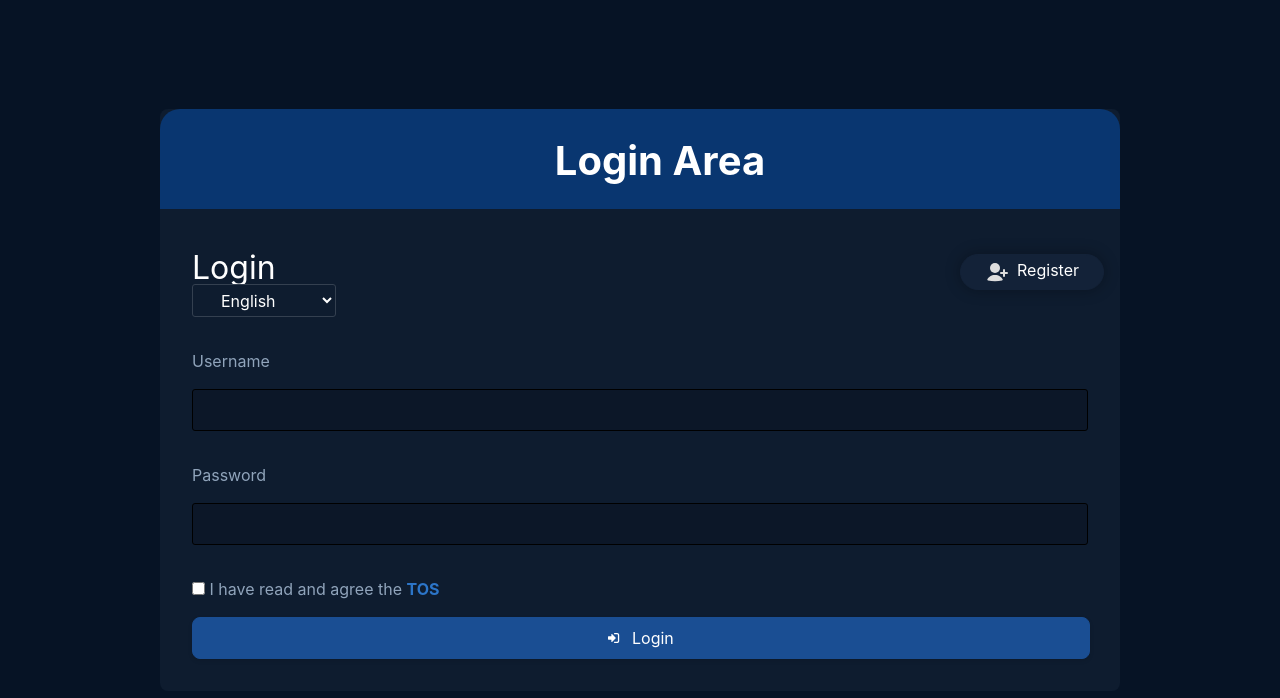
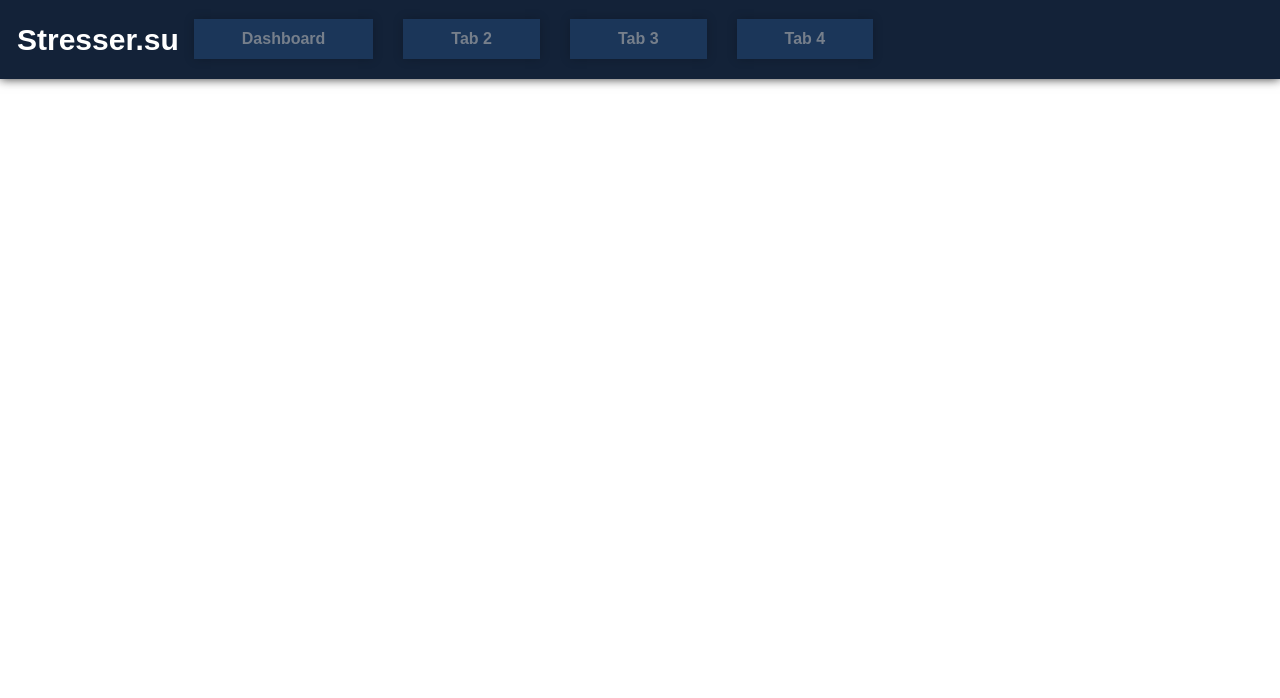
Before and after one commit to ghousali002/fiverr-order-project-FrontEnd, a React (Create React App) app: page /dashboard in a window 1280 px wide. Shown: the top 698 px of the page. Built offline with nearby package versions, Linux system fonts and the light colour scheme; the HTML template or start-up script is replaced by a standard one.

Commit message:
navbar + jwt done

```diff
--- a/package.json
+++ b/package.json
@@ -10,8 +10,10 @@
     "bootstrap": "^5.3.2",
     "i18next": "^23.7.6",
     "react": "^18.2.0",
+    "react-cookie": "^6.1.1",
     "react-dom": "^18.2.0",
     "react-i18next": "^13.5.0",
+    "react-router-dom": "^6.19.0",
     "react-scripts": "5.0.1",
     "react-toastify": "^9.1.3",
     "web-vitals": "^2.1.4"
--- a/src/App.js
+++ b/src/App.js
@@ -1,10 +1,32 @@
+import React from "react";
+import {
+  Route,
+  BrowserRouter as Router,
+  Routes,
+  Navigate,
+} from "react-router-dom";
 import LoginPage from "./pages/LoginPage/LoginPage";
+import { useCookies } from "react-cookie";
+import Dashboard from "./pages/Dashboard/Dashboard";
 
 function App() {
+  const [cookies] = useCookies(["token"]);
+  // Check if the "token" cookie exists
+  const isAuthenticated = cookies.token ? true : false;
+
   return (
-    <>
-      <LoginPage />
-    </>
+    <Router>
+      <Routes>
+        <Route
+          path="/"
+          element={
+            isAuthenticated ? <Navigate to="/dashboard" /> : <LoginPage />
+          }
+        />
+        {/* Add more routes for authenticated pages, e.g., dashboard */}
+        <Route path="/dashboard" element={<Dashboard />} />
+      </Routes>
+    </Router>
   );
 }
 
--- /dev/null
+++ b/src/Navbar/Navbar.js
@@ -0,0 +1,115 @@
+import React, { useState } from "react";
+import { NavLink } from "react-router-dom";
+
+const Navbar = () => {
+  const [activeTab, setActiveTab] = useState("");
+
+  return (
+    <nav
+      style={{
+        backgroundColor: "#132238",
+        color: "#ffffff",
+        padding: "17px",
+        position: "fixed",
+        width: "100%",
+        top: 0,
+        zIndex: 1000,
+        display: "flex",
+        alignItems: "center",
+        fontFamily: "Poppins, sans-serif", // Apply Poppins font family
+        justifyContent: "flex-start		",
+        boxShadow: "0px 0px 10px rgba(0, 0, 0, 0.8)",
+      }}
+    >
+      <div>
+        <NavLink
+          to="/"
+          style={{
+            textDecoration: "none",
+            color: "#ffffff",
+            fontSize: "30px",
+            fontWeight: "bolder",
+            fontFamily: "inherit",
+          }}
+          activeClassName="active"
+          exact
+        >
+          Stresser.su
+        </NavLink>
+      </div>
+      <div>
+        <NavLink
+          to="/dashboard"
+          style={linkStyle(activeTab === "dashboard")}
+          activeClassName="active"
+          exact
+          onMouseOver={() => setActiveTab("dashboard")}
+          onMouseOut={() => setActiveTab("")}
+        >
+          Dashboard
+        </NavLink>
+        <NavLink
+          to="/tab2"
+          style={linkStyle(activeTab === "tab2")}
+          activeClassName="active"
+          exact
+          onMouseOver={() => setActiveTab("tab2")}
+          onMouseOut={() => setActiveTab("")}
+        >
+          Tab 2
+        </NavLink>
+        <NavLink
+          to="/tab3"
+          style={linkStyle(activeTab === "tab3")}
+          activeClassName="active"
+          exact
+          onMouseOver={() => setActiveTab("tab3")}
+          onMouseOut={() => setActiveTab("")}
+        >
+          Tab 3
+        </NavLink>
+        <NavLink
+          to="/tab4"
+          style={linkStyle(activeTab === "tab4")}
+          activeClassName="active"
+          exact
+          onMouseOver={() => setActiveTab("tab4")}
+          onMouseOut={() => setActiveTab("")}
+        >
+          Tab 4
+        </NavLink>
+      </div>
+
+      <style>
+        {`
+          .nav-link:hover {
+            color: #fff; /* change text color on hover */
+            boxShadow: "0px 0px 10px rgba(0, 0, 0, 0.8)",
+
+          }
+
+          .nav-link.active {
+            background-color: #1b3659; /* active tab background color */
+            color: #fff; /* active tab text color */
+            border: 1px solid #000; /* square border with black color */
+            box-shadow: 0px 0px 10px rgba(0, 0, 0, 0.8); /* black shadow all around */
+          }
+        `}
+      </style>
+    </nav>
+  );
+};
+
+const linkStyle = (isActive) => ({
+  backgroundColor: "#1B3659",
+  boxShadow: "0px 0px 10px rgba(0, 0, 0, 0.2)",
+  fontWeight: "bold",
+  padding: "0.7em 3em",
+  textDecoration: "none",
+  color: isActive ? "#fff" : "#767F8B",
+  margin: "0 15px",
+  fontSize: "16px",
+  transition: "color 0.3s, background-color 0.3s",
+});
+
+export default Navbar;
--- /dev/null
+++ b/src/pages/Dashboard/Dashboard.js
@@ -0,0 +1,12 @@
+import React from "react";
+import Navbar from "../../Navbar/Navbar";
+
+function Dashboard() {
+  return (
+    <>
+      <Navbar />
+    </>
+  );
+}
+
+export default Dashboard;
--- a/src/pages/LoginPage/LoginPage.jsx
+++ b/src/pages/LoginPage/LoginPage.jsx
@@ -1,6 +1,9 @@
 import React, { useState } from "react";
 import TosModal from "./TosModal";
 import RegistrationPage from "../RegistrationPage/RegistrationPage";
+import { ToastContainer, toast } from "react-toastify";
+import "react-toastify/dist/ReactToastify.css";
+import axios from "axios"; // Import Axios
 
 function LoginPage() {
   const [showRegisterForm, setShowRegisterForm] = useState(false);
@@ -93,6 +96,52 @@ function LoginPage() {
   const handleCloseTosModal = () => {
     setShowTosModal(false);
   };
+  const handleLogin = () => {
+    // Get input field values
+    const username = document.getElementById("username").value;
+    const password = document.getElementById("password").value;
+    const tosCheckbox = document.getElementById("tosCheckbox");
+
+    // Validate username and password
+
+    if (!tosCheckbox.checked) {
+      // Show toast message if the checkbox is not checked
+      toast.error("Please agree to the Terms of Service.");
+      return;
+    }
+
+    // Make API request to create user
+    axios
+      .post("http://localhost:8080/Login/LoginUser", {
+        username,
+        password,
+      })
+      .then((response) => {
+        if (response.status === 200) {
+          // Store the token in a secure way (e.g., HTTP-only cookie)
+          const token = response.data.token;
+          // Add logic to store the token securely, e.g., in an HTTP-only cookie
+          document.cookie = `token=${token}; path=/; samesite=strict; secure`;
+
+          console.log(token);
+          // Show toast message for successful login
+          toast.success("Login successful!");
+
+          // Additional logic, e.g., redirect to another page
+        } else {
+          // Handle other response statuses if needed
+          toast.error("Error logging in. Please try again.");
+        }
+      })
+      .catch((error) => {
+        // Show toast message for error during login
+        if (error.response && error.response.status === 401) {
+          toast.error("Invalid username or password.");
+        } else {
+          toast.error("Error logging in. Please try again.");
+        }
+      });
+  };
 
   return (
     <div
@@ -143,6 +192,7 @@ function LoginPage() {
           >
             {translations[selectedLanguage].loginArea}
           </h1>
+          <ToastContainer />
           <div
             style={{
               display: "flex",
@@ -252,6 +302,7 @@ function LoginPage() {
             </div>
             <div style={{ padding: "1em 0em" }}>
               <input
+                id="username"
                 type="text"
                 required
                 style={{
@@ -271,6 +322,7 @@ function LoginPage() {
             </div>
             <div style={{ padding: "1em 0em" }}>
               <input
+                id="password"
                 type="password"
                 required
                 style={{
@@ -293,7 +345,7 @@ function LoginPage() {
                 cursor: "pointer",
               }}
             >
-              <input required type="checkbox" />{" "}
+              <input id="tosCheckbox" required type="checkbox" />{" "}
               {translations[selectedLanguage].TOS}
               <span onClick={handleTosClick} style={{ color: "#2C75C8" }}>
                 <strong>TOS</strong>
@@ -301,6 +353,7 @@ function LoginPage() {
             </label>
 
             <button
+              onClick={handleLogin}
               style={{
                 display: "flex",
                 alignItems: "center",
```
Also changed, not shown: 1 other file (tests, documents, lock files or other folders).
